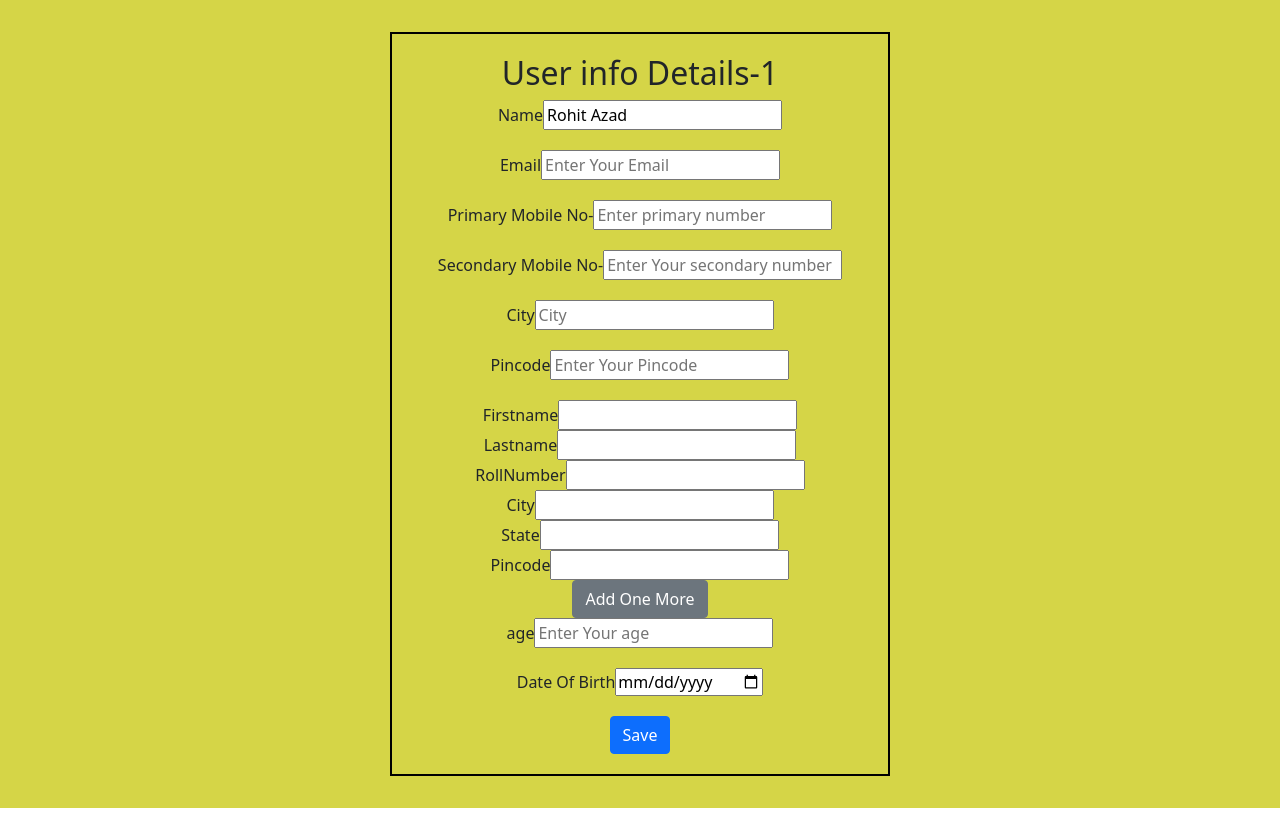
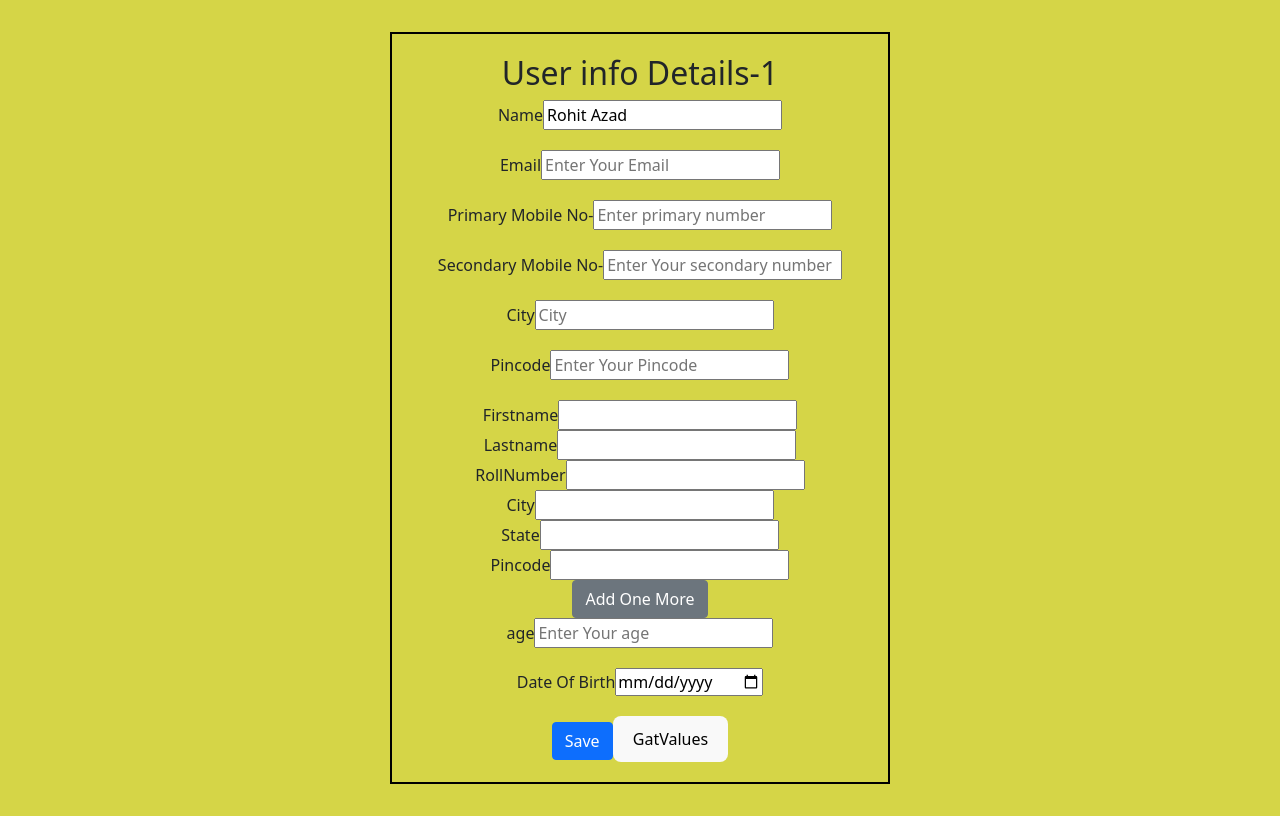
Before and after one commit to sharmasuper/EntityProjectCRUD, a React (Vite) app: page / in a window 1280 px wide. Built offline with nearby package versions, Linux system fonts and the light colour scheme.

Commit message:
getValues Method use instead Watch methid

```diff
--- a/src/Components/Students/UserInfoValidation.jsx
+++ b/src/Components/Students/UserInfoValidation.jsx
@@ -31,7 +31,7 @@ function UserInfoValidation({ data }) {
     }
   })
 
-  const { register, control, handleSubmit, formState: { errors } ,watch} = form
+  const { register, control, handleSubmit, getValues,formState: { errors } ,watch} = form
   const { fields, append, remove } = useFieldArray({
     name: "anotherPhoneNumber",
     control
@@ -40,14 +40,16 @@ function UserInfoValidation({ data }) {
   const submit = (data) => {
     console.log(data)
   }
-//    const UserWatch = watch("name")
- // agar jayada value watch karvani h to hum Array ka use karaigai
-//    const UserWatch = watch(['name','Email','number.0'])
- //but jab hamai pura object hi show karvana ho tab kaya tab direct object ho use kartai h
-//use JSON.stringify yai object ko stringify mai convert kar daitha h
-    //   const UserWatch = watch()
-// form mai jitnai bhi field hogai sabko print karvaiga
- //use useEffect hook and solve Render Problem
+
+const handleGetValue = (values) =>{
+//    const formValue = getValues('anotherPhoneNumber');
+//   const formValue = getValues('Email')
+const formValues = getValues(["Email","number"])
+
+   console.log("form values",formValues)
+}
+
+
  useEffect(()=>{
   const Subscription =  watch((data)=>{
     return console.log('data',data)
@@ -222,6 +224,7 @@ function UserInfoValidation({ data }) {
           </div>
 
           <button className='btn btn-primary'>Save</button>
+          <button typeof='button' onClick={handleGetValue}>GatValues</button>
         </form>
         <DevTool control={control} />
       </div>
```
